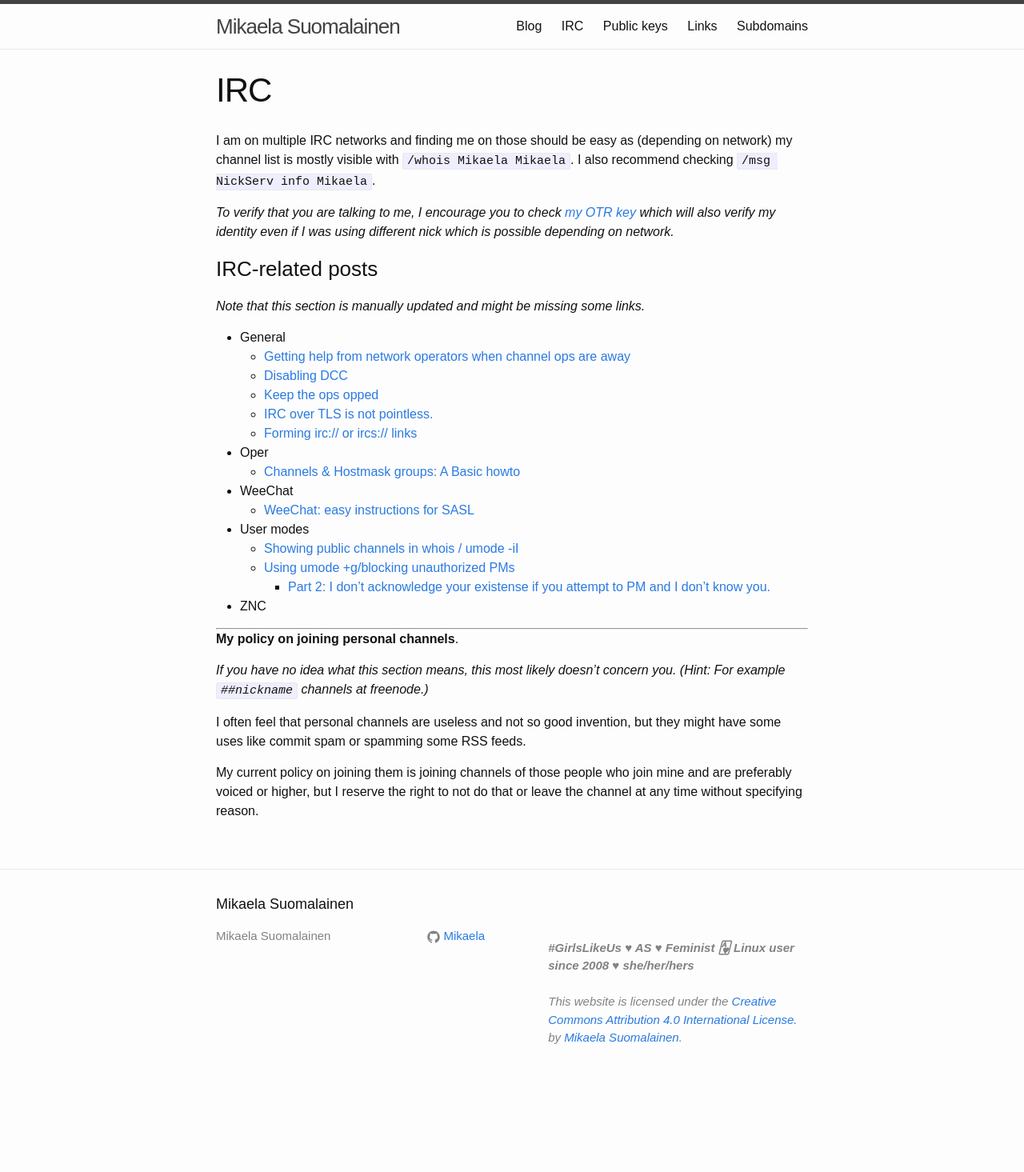
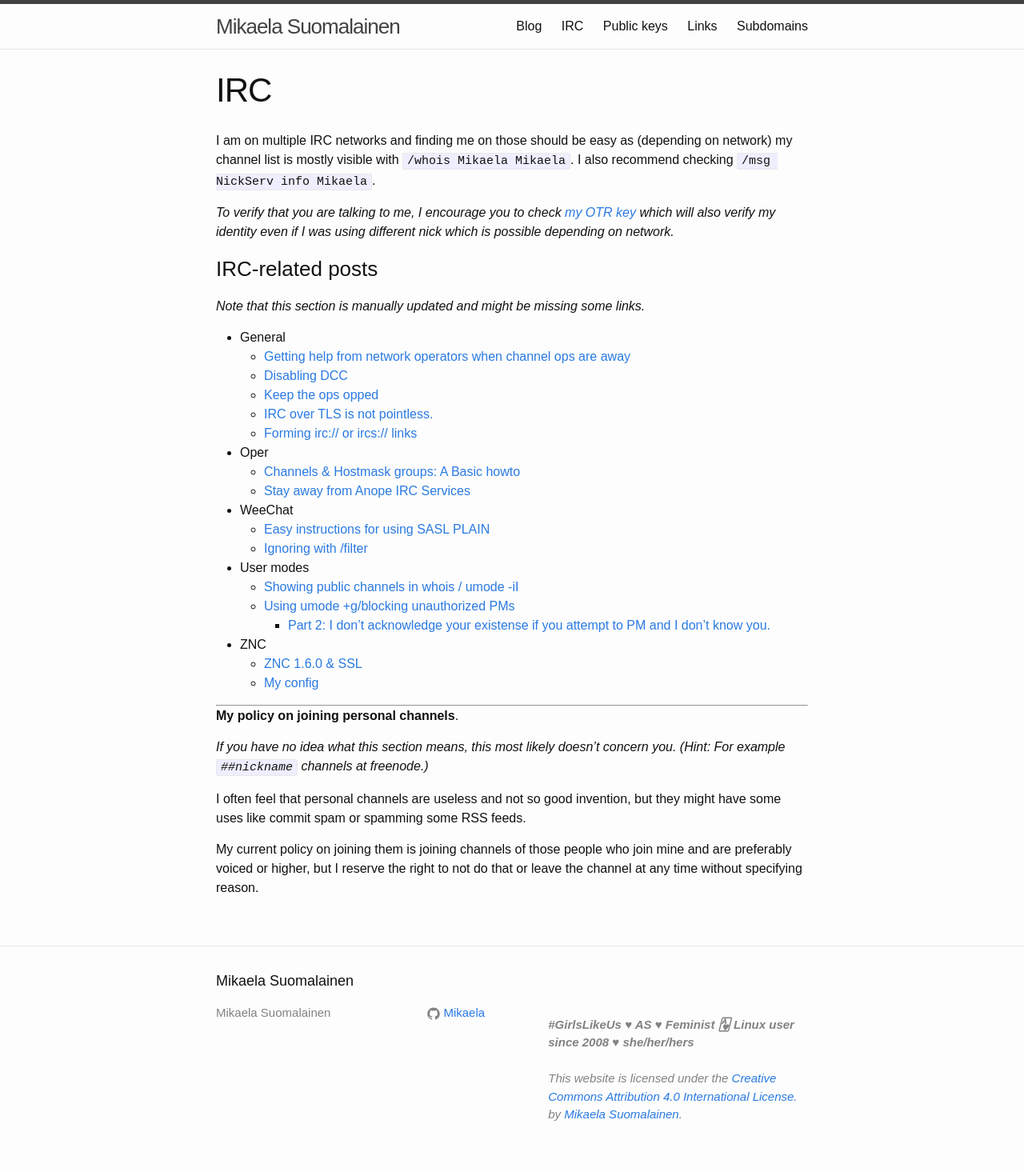
Before and after one commit to Mikaela/mikaela.github.io, a Jekyll site: the page built from pages/irc.markdown, in a window 1280 px wide. Shown: the whole page at 80% size. Built offline with Jekyll 4.4.1, drawn with Linux system fonts in a browser that asks for light colours; Markdown is read by kramdown in place of the engine named in the settings; before the commit the page ends 1369 px from its top, so only the background shows below that.

Commit message:
pages/irc: add missing links

```diff
--- a/pages/irc.markdown
+++ b/pages/irc.markdown
@@ -29,13 +29,17 @@ links.*
     * [Forming irc:// or ircs:// links]({% post_url 2015-05-18-ircs_links %})
 * Oper
     * [Channels & Hostmask groups: A Basic howto]({% post_url 2015-01-10-channels-hostmask-groups-a-basic-howto %})
+    * [Stay away from Anope IRC Services](% post_url 2015-03-12-stay-away-from-anope.md %})
 * WeeChat
-    * [WeeChat: easy instructions for SASL]({% post_url 2015-03-26-weechat-sasl-simply %})
+    * [Easy instructions for using SASL PLAIN]({% post_url 2015-03-26-weechat-sasl-simply %})
+    * [Ignoring with /filter]({% post_url 2015-05-31-weechat-filter %})
 * User modes
     * [Showing public channels in whois / umode -iI]({% post_url 2015-03-26-umode--i %})
     * [Using umode +g/blocking unauthorized PMs]({% post_url 2015-04-02-umode+g %})
         * [Part 2: I don't acknowledge your existense if you attempt to PM and I don't know you.]({% post_url 2015-05-10-umode+g2 %})
 * ZNC
+    * [ZNC 1.6.0 & SSL]({% post_url 2015-02-24-znc160-ssl %})
+    * [My config]({% post_url 2015-04-01-my-znc-config %})
 
 * * * * *
 
```
